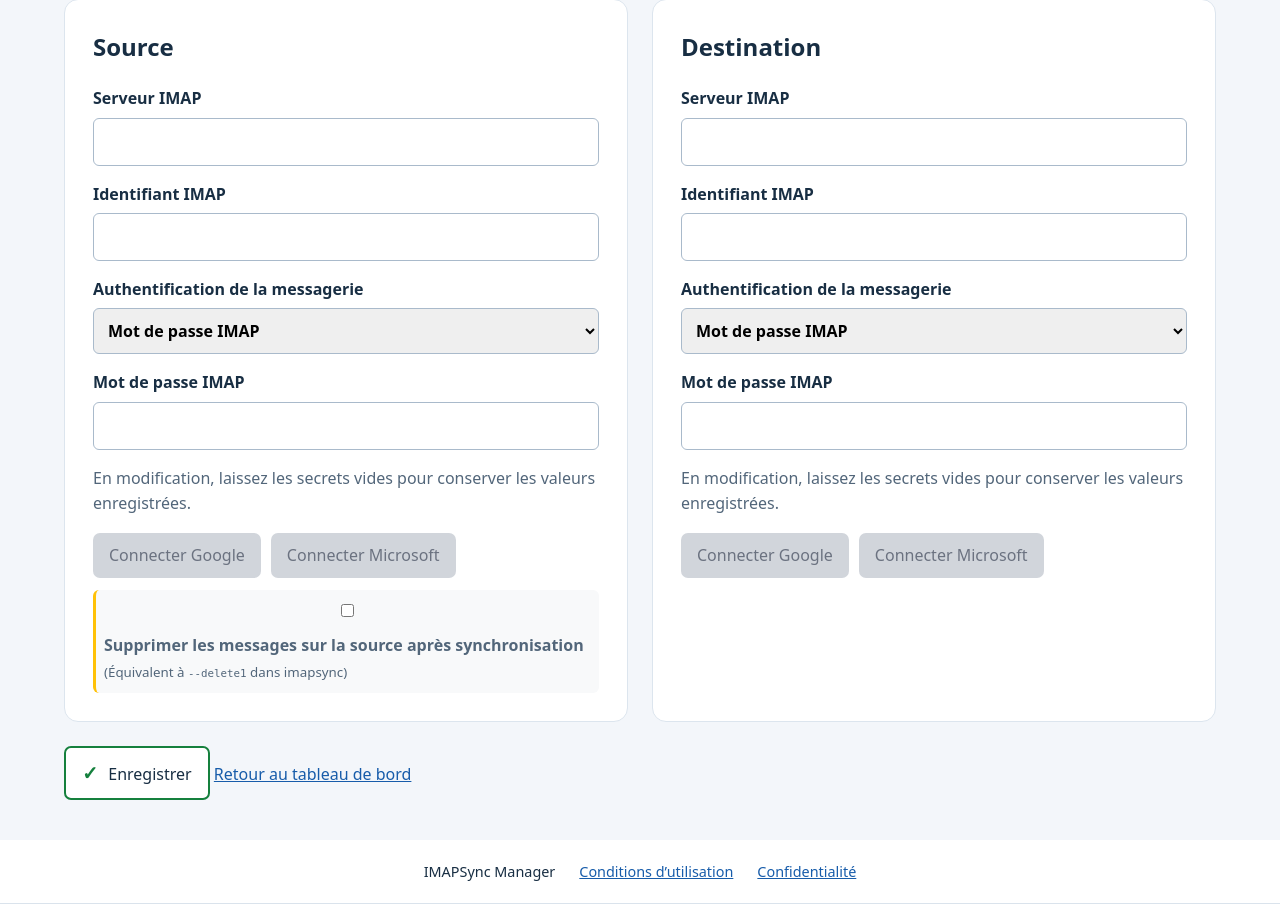
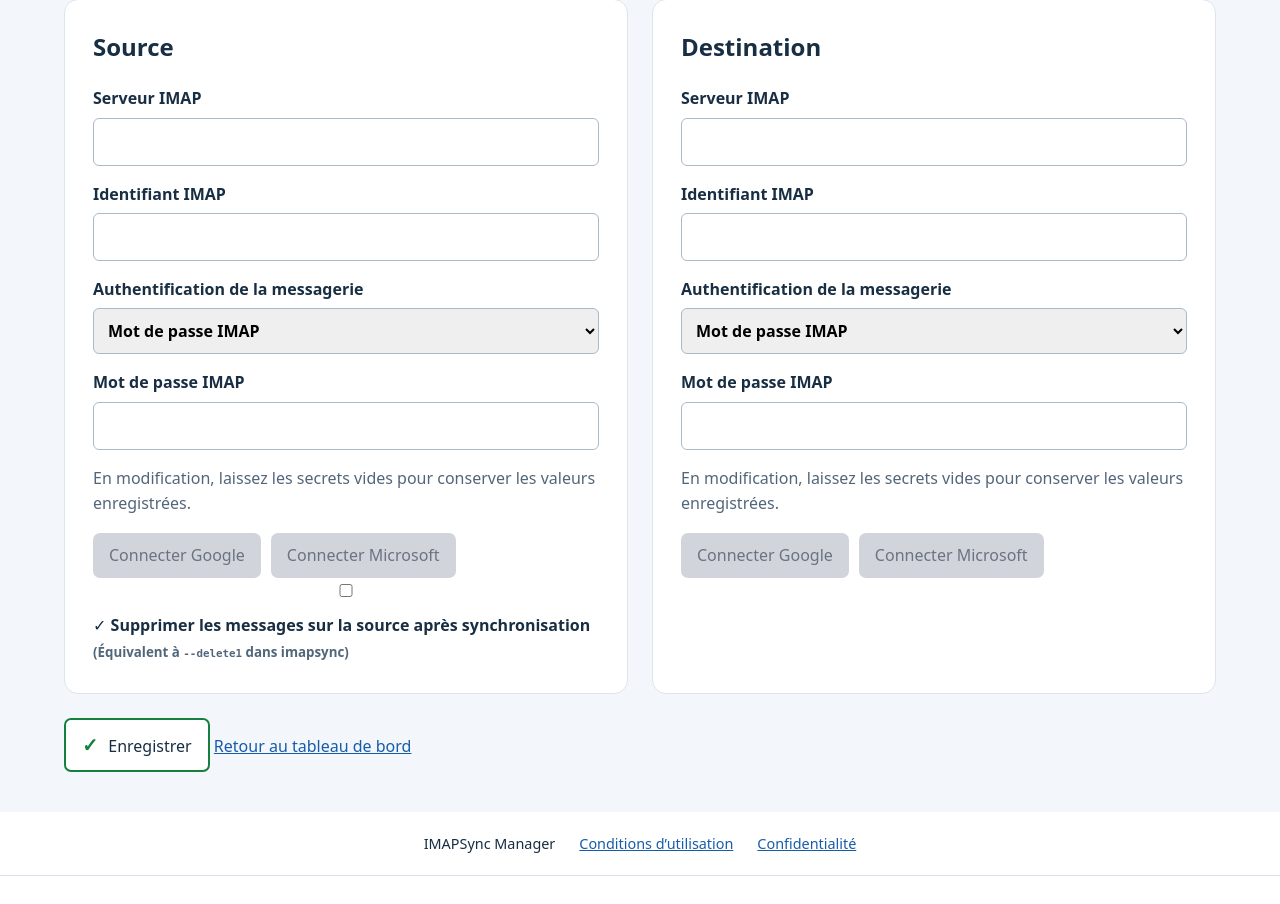
Before and after one commit to dragonal42/imapsync-manager, a Python web app: template templates/account.html in a window 1280 px wide. Shown: the part 452-1356 px from the top of the page. After the commit the page ends 1328 px from the top, so only its background shows below. Run offline with Jinja, Linux system fonts and the light colour scheme; the template is opened without the code that fills it, so the values that code supplies are empty.

Commit message:
Update account.html

```diff
--- a/templates/account.html
+++ b/templates/account.html
@@ -8,13 +8,19 @@
 <p id="status_oauth2_token{{ side }}" class="oauth-status" role="status" aria-live="polite"></p><input type="hidden" id="oauth2_token{{ side }}" name="oauth2_token{{ side }}"><input type="hidden" id="refresh_oauth2_token{{ side }}" name="refresh_oauth2_token{{ side }}"><input type="hidden" id="provider_oauth2_token{{ side }}" name="provider_oauth2_token{{ side }}">
 <!-- Option --delete1 pour la SOURCE uniquement -->
 {% if side == '1' %}
-<div class="form-group delete-option">
-    <label class="checkbox-inline">
+<div class="form-group delete-option-juicy">
+    <label class="juicy-checkbox">
         <input type="checkbox" id="delete1" name="delete1"
                {% if account.get('delete1') == 'on' %}checked{% endif %}>
-        <strong>Supprimer les messages sur la source après synchronisation</strong>
+        <span class="juicy-checkbox-custom">
+            <span class="juicy-checkbox-inner"></span>
+            <span class="juicy-checkbox-icon">✓</span>
+        </span>
+        <span class="juicy-checkbox-text">
+            <strong>Supprimer les messages sur la source après synchronisation</strong>
+            <small class="muted">(Équivalent à <code>--delete1</code> dans imapsync)</small>
+        </span>
     </label>
-    <small class="muted">(Équivalent à <code>--delete1</code> dans imapsync)</small>
 </div>
 {% endif %}
 </section>
```
